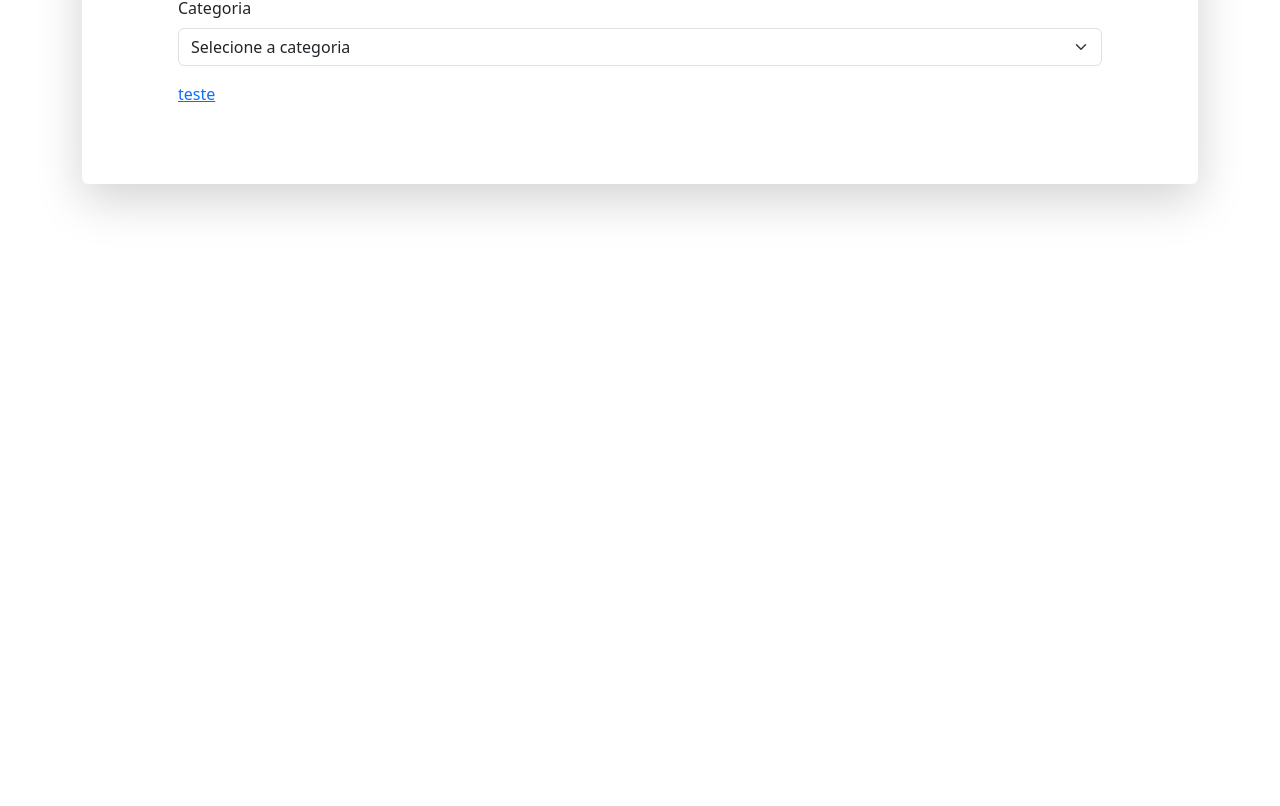
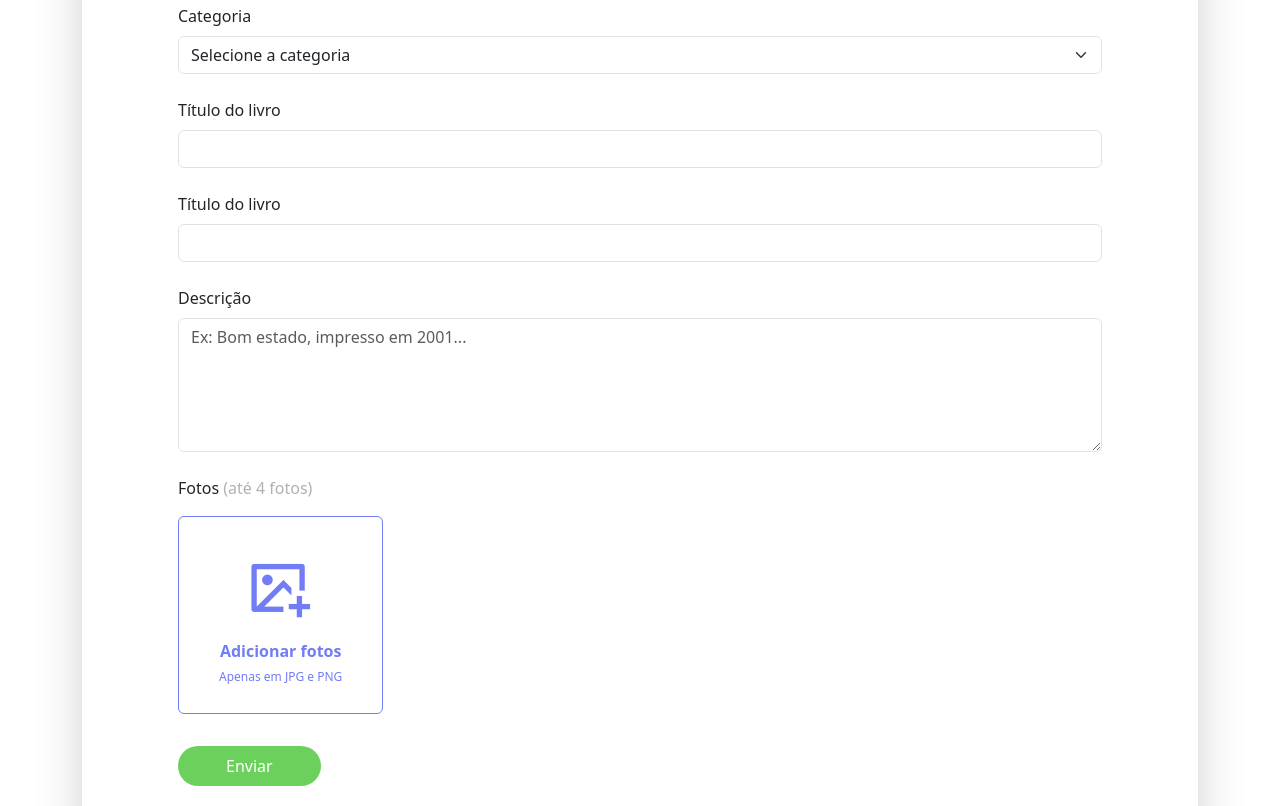
Before and after one commit to Ailton-F/Integrado, a React (Create React App) app: page /add-book in a window 1280 px wide. Shown: the part 394-1200 px from the top of the page. Before the commit the page ends 800 px from the top, so only its background shows below. Built offline with nearby package versions, Linux system fonts and the light colour scheme.

Commit message:
Adicionado add book page

```diff
--- a/src/assets/styles/AddBookStyle.js
+++ b/src/assets/styles/AddBookStyle.js
@@ -9,3 +9,35 @@ export const Card = styled.div`
 export const Title = styled.h2`
     margin-top: 4rem;
 `;
+
+export const SbmtBtn = styled.input`
+    background-color: #6CD05C ;
+    border-radius: 500px ;
+    border: none;
+    :focus{
+        background-color: #5db450;
+    }
+`;
+
+export const TextMuted = styled.span`
+    color: #B1B1B1;
+`;
+
+export const FileInput = styled.label`
+    border: 1px solid #727CF5;
+    padding: 1.625rem 2.5rem;
+    color: #727CF5;
+    cursor: pointer;
+    :hover{
+        background-color: #727CF5;
+        color: white;
+    }
+`;
+
+export const FileIcon = styled.i`
+    font-size: 4rem;
+`;
+
+export const TinyText = styled.span`
+    font-size: .75rem;
+`;
--- a/src/pages/AddBook.js
+++ b/src/pages/AddBook.js
@@ -1,5 +1,6 @@
 import Header from '../components/Header';
-import {Card, Title} from '../assets/styles/AddBookStyle';
+import Footer from '../components/Footer';
+import {Card, FileIcon, FileInput, SbmtBtn, TextMuted, TinyText, Title} from '../assets/styles/AddBookStyle';
 
 export function AddBook(props){
     return (
@@ -9,23 +10,50 @@ export function AddBook(props){
                 <Title className='title fw-bold'>Anunciar livro</Title>
                 <Card className='card border-0 shadow-lg'>
                     <form>
-                        <div class="mb-3">
-                            <label for="book-title" class="form-label">Título do livro</label>
-                            <input type="text" class="form-control" name="book-title"/>
+                        <div className="mb-4">
+                            <label for="book-title" className="form-label">Título do livro</label>
+                            <input type="text" className="form-control" name="book-title"/>
                         </div>
-                        <div class="mb-3">
-                            <label for="category" class="form-label">Categoria</label>
-                            <select class="form-select" name="category" aria-label="Selecione a categoria">
+                        <div className="mb-4">
+                            <label for="category" className="form-label">Categoria</label>
+                            <select className="form-select" name="category" aria-label="Selecione a categoria">
                                 <option selected disabled>Selecione a categoria</option>
                                 <option value="1">One</option>
                                 <option value="2">Two</option>
                                 <option value="3">Three</option>
                             </select>
                         </div>
-                        <a className='sbmt-btn'>teste</a>
+                        <div className="mb-4">
+                            <label for="book-author" className="form-label">Título do livro</label>
+                            <input type="text" className="form-control" name="book-author"/>
+                        </div>
+                        <div className="mb-4">
+                            <label for="book-price" className="form-label">Título do livro</label>
+                            <input type="text" className="form-control" name="book-price"/>
+                        </div>
+
+                        <div className="mb-4">
+                            <label for="desc" className="form-label">Descrição</label>
+                            <textarea className="form-control" id="desc" rows="5" placeholder='Ex: Bom estado, impresso em 2001...'></textarea>
+                        </div>
+
+                        <div className="mb-4">
+                            <p>Fotos <TextMuted>(até 4 fotos)</TextMuted></p>
+
+                            <FileInput for="formFile" className="form-label rounded text-center">
+                                <FileIcon className='ri-image-add-line'></FileIcon>
+                                <p className='fw-bold m-0'>Adicionar fotos</p>
+                                <TinyText>Apenas em JPG e PNG</TinyText>
+                            </FileInput>
+
+                            <input className="d-none form-control" type="file" id="formFile" />
+                        </div>
+
+                        <SbmtBtn className="text-white px-5 py-2" type="submit" value="Enviar"/>
                     </form>
                 </Card>
             </div>
+            <Footer />
         </div>
     );
 }
```
